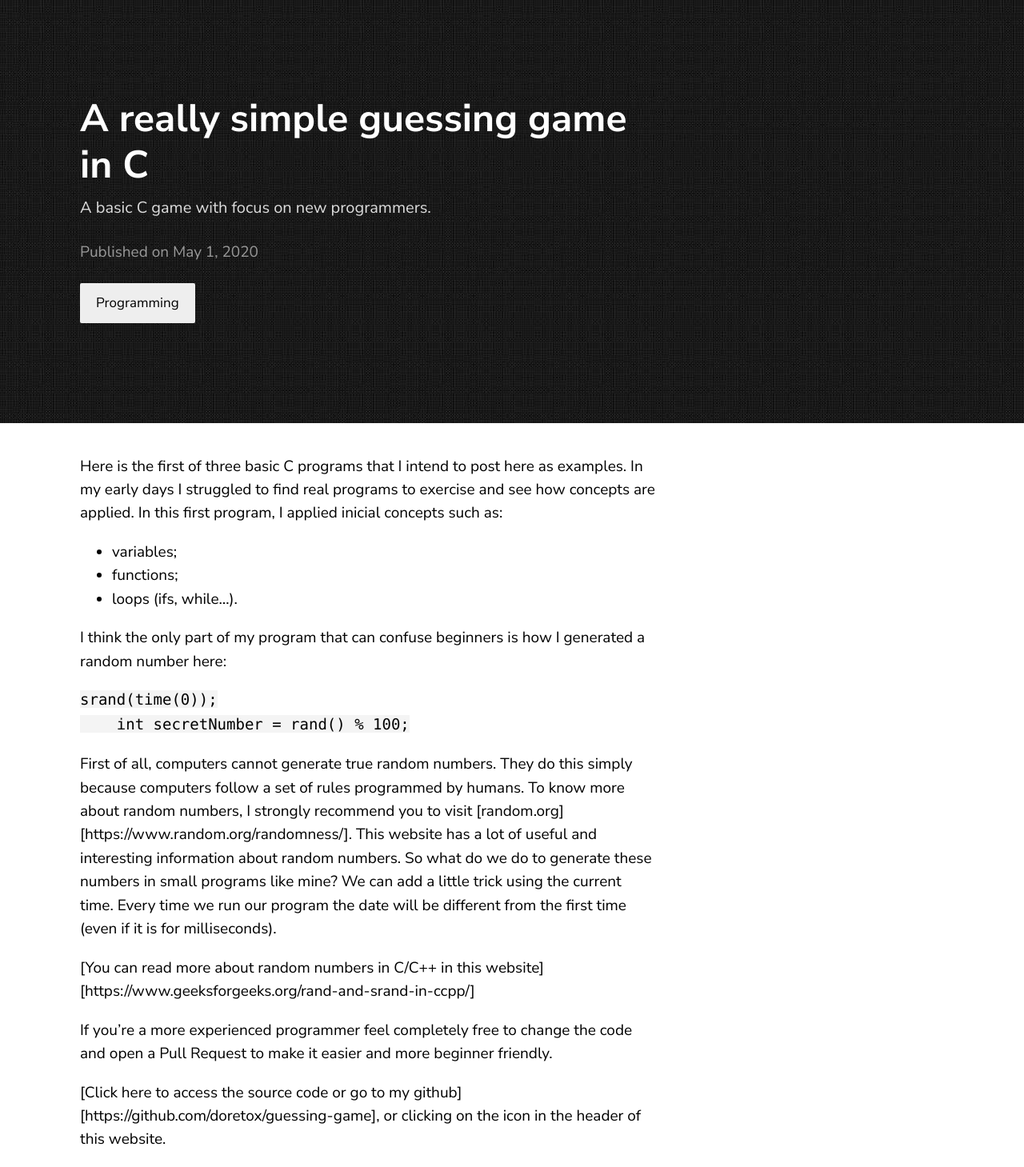
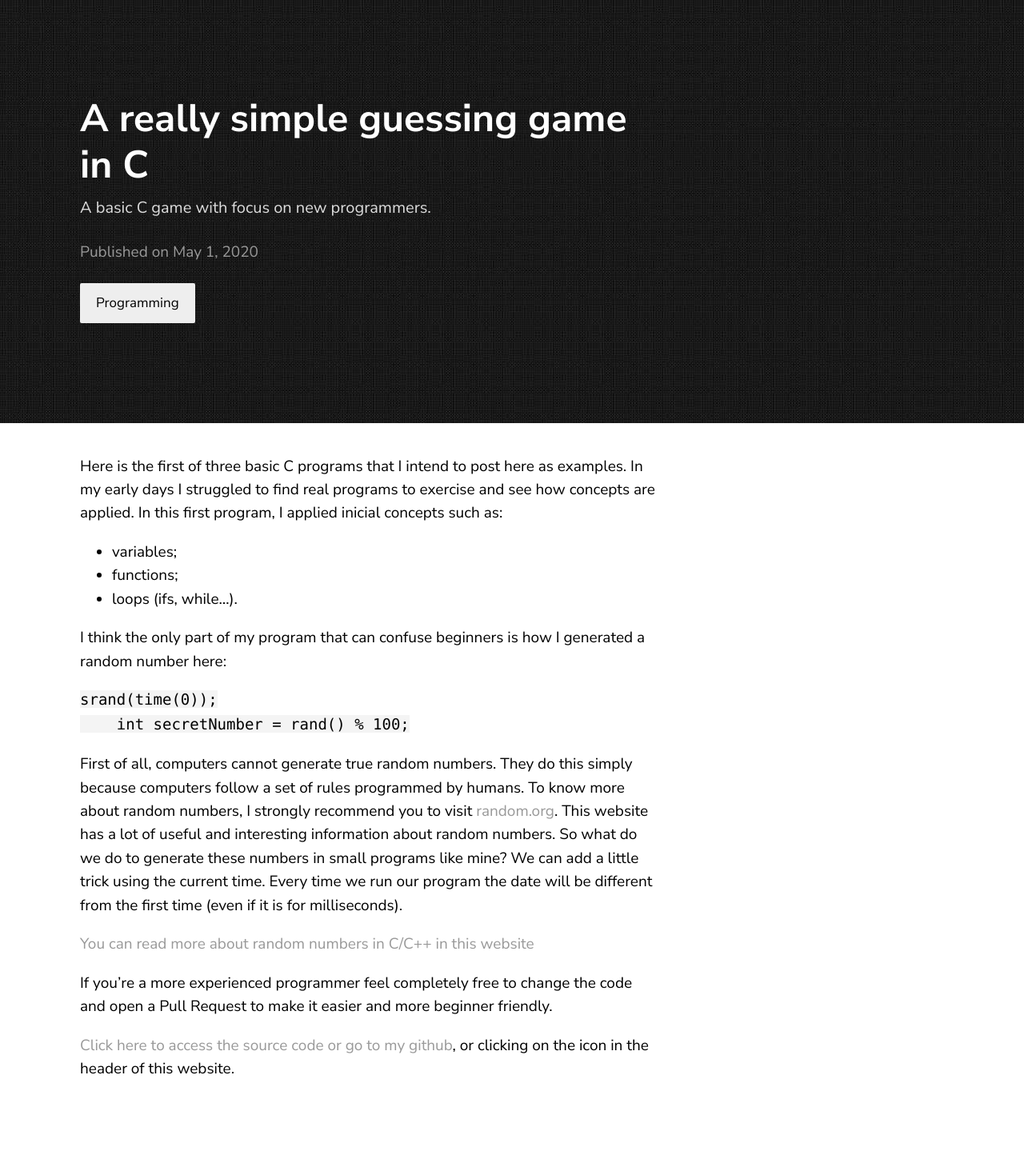
Before and after one commit to filipemosca/doretox.github.io, a Jekyll site: the page built from _posts/2020-05-02-beginner-game-c.markdown, in a window 1280 px wide. Shown: the whole page at 80% size. Built offline with Jekyll 4.4.1, drawn with Linux system fonts in a browser that asks for light colours; after the commit the page ends 1371 px from its top, so only the background shows below that; part of the change alters nothing that is shown.

Commit message:
new post

````diff
--- a/_posts/2020-05-02-beginner-game-c.markdown
+++ b/_posts/2020-05-02-beginner-game-c.markdown
@@ -20,11 +20,16 @@ srand(time(0));
 	int secretNumber = rand() % 100;
 ```
 
-First of all, computers cannot generate true random numbers. They do this simply because computers follow a set of rules programmed by humans. To know more about random numbers, I strongly recommend you to visit [random.org][https://www.random.org/randomness/]. This website has a lot of useful and interesting information about random numbers.
+First of all, computers cannot generate true random numbers. They do this simply because computers follow a set of rules programmed by humans. To know more about random numbers, I strongly recommend you to visit [random.org][random.org]. This website has a lot of useful and interesting information about random numbers.
 So what do we do to generate these numbers in small programs like mine? We can add a little trick using the current time. Every time we run our program the date will be different from the first time (even if it is for milliseconds).
 
-[You can read more about random numbers in C/C++ in this website] [https://www.geeksforgeeks.org/rand-and-srand-in-ccpp/]
+[You can read more about random numbers in C/C++ in this website] [random-numbers-c]
 
 If you’re a more experienced programmer feel completely free to change the code and open a Pull Request to make it easier and more beginner friendly.
 
-[Click here to access the source code or go to my github] [https://github.com/doretox/guessing-game], or clicking on the icon in the header of this website.
+[Click here to access the source code or go to my github][my-github], or clicking on the icon in the header of this website.
+
+
+[my-github]: https://github.com/doretox/guessing-game
+[random.org]: https://www.random.org/randomness/
+[random-numbers-c]: https://www.geeksforgeeks.org/rand-and-srand-in-ccpp/
````
